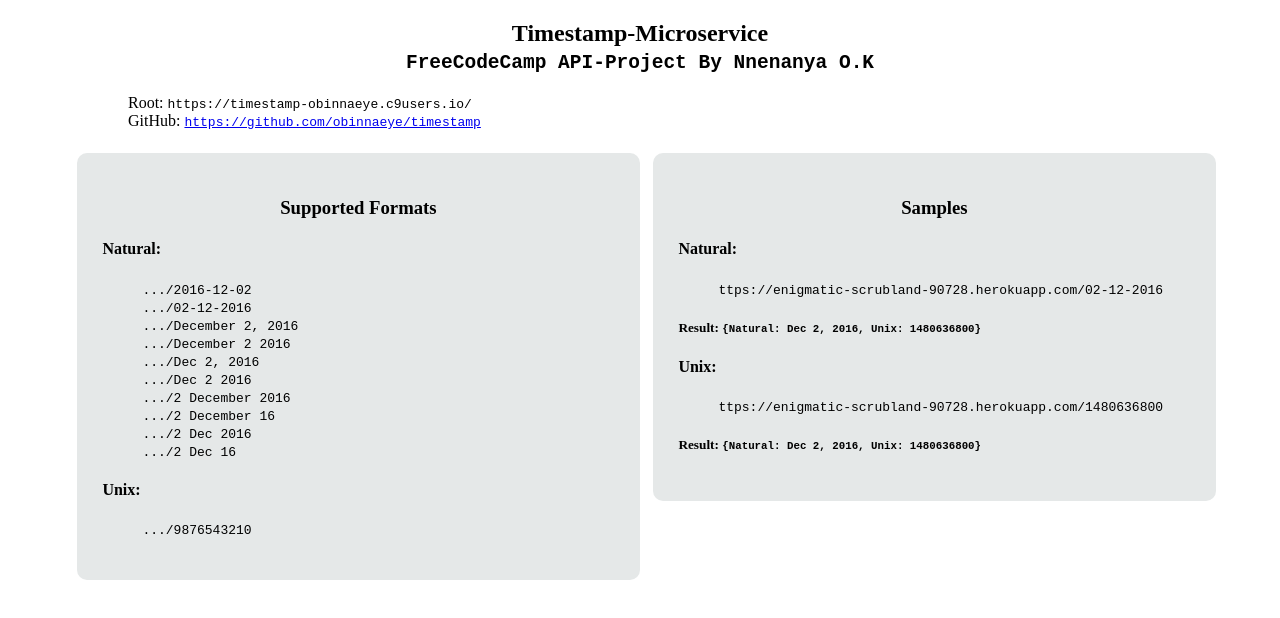
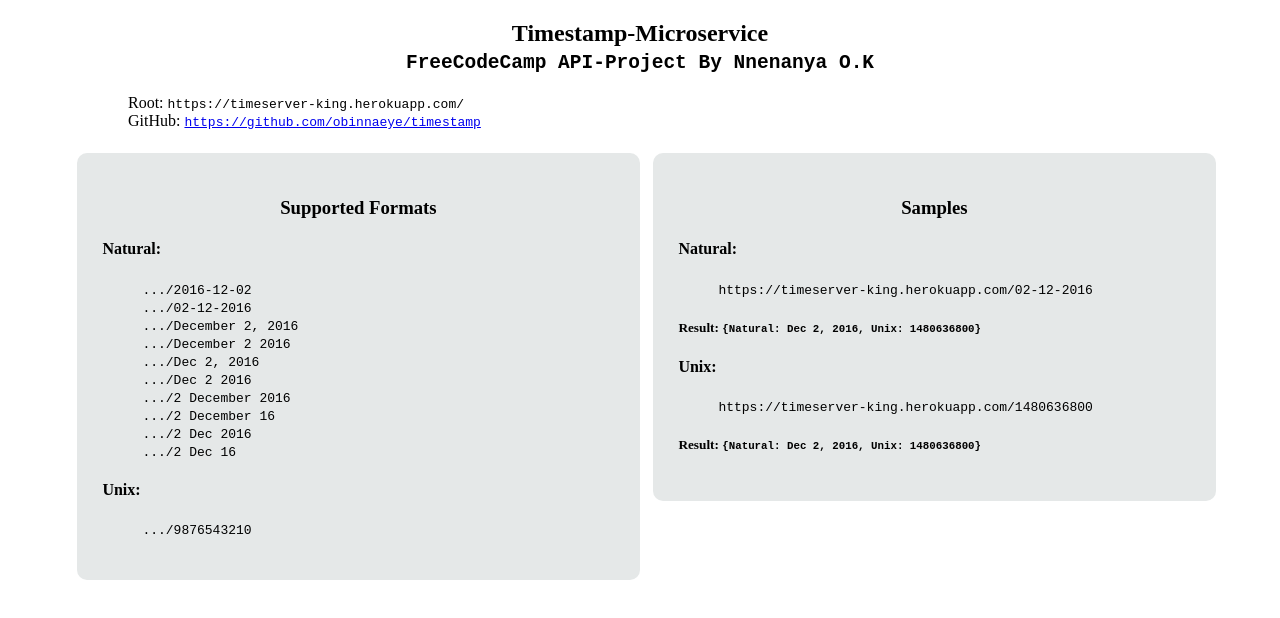
Before and after one commit to obinnaeye/timestamp, a website: page public/index.html in a window 1280 px wide. Drawn offline with Linux system fonts and the light colour scheme.

Commit message:
change root url to ../heroku/..

```diff
--- a/public/index.html
+++ b/public/index.html
@@ -16,7 +16,7 @@
     </h2>
     <div class="container">
         <div class = "directions">
-            Root: <code>https://timestamp-obinnaeye.c9users.io/</code><br>
+            Root: <code>https://timeserver-king.herokuapp.com/</code><br>
             GitHub: <a href="https://github.com/obinnaeye/timestamp" target="_blank"><code>https://github.com/obinnaeye/timestamp</code></a>
         </div>
         <div class = "suported">
@@ -58,7 +58,7 @@
             </h4>
             <ul>
                 <code>
-                    ttps://enigmatic-scrubland-90728.herokuapp.com/02-12-2016
+                    https://timeserver-king.herokuapp.com/02-12-2016
                 </code>
             </ul>
             <h5>
@@ -72,7 +72,7 @@
             </h4>
             <ul>
                 <code>
-                    ttps://enigmatic-scrubland-90728.herokuapp.com/1480636800
+                    https://timeserver-king.herokuapp.com/1480636800
                 </code>
             </ul>
             <h5>
```
